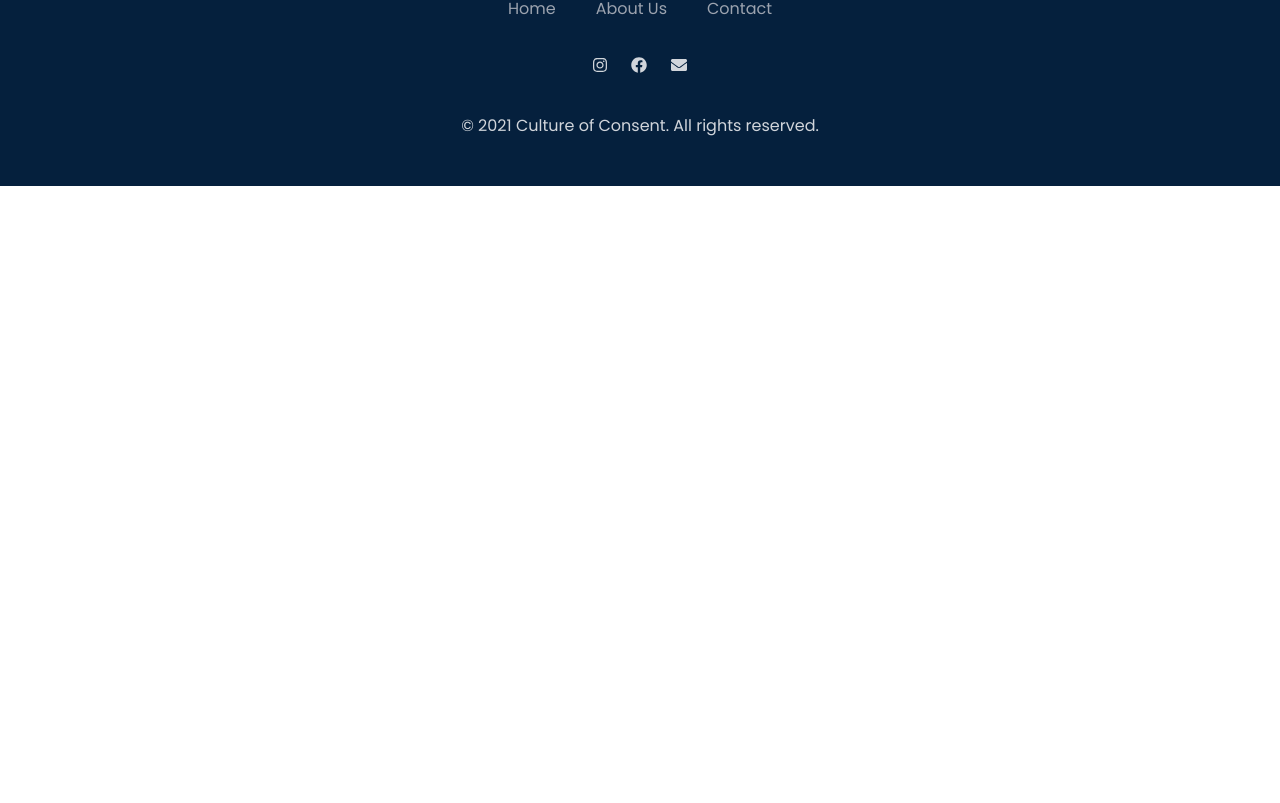
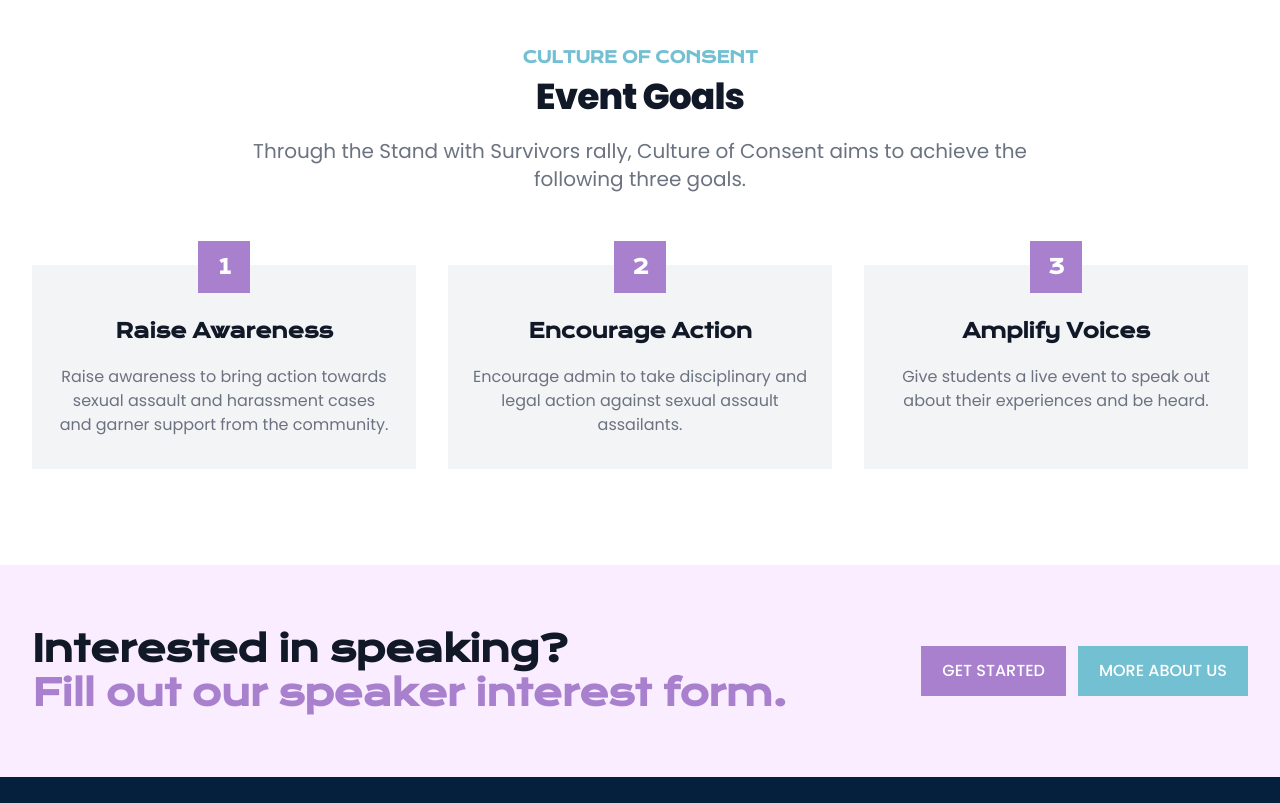
Before and after one commit to MasonWang025/sa-rally-website, a Next.js app: page / in a window 1280 px wide. Shown: the part 1937-2740 px from the top of the page. Before the commit the page ends 2123 px from the top, so only its background shows below. Built offline with nearby package versions, Linux system fonts and the light colour scheme; what @tailwindcss/typography would draw is missing.

Commit message:
home page mostly complete

```diff
--- /dev/null
+++ b/components/home/CTA.tsx
@@ -0,0 +1,38 @@
+import Link from "next/link";
+
+/* This example requires Tailwind CSS v2.0+ */
+export default function CTA() {
+  return (
+    <div className="bg-coc-light-primary">
+      <div className="max-w-7xl mx-auto py-12 px-4 sm:px-6 lg:py-16 lg:px-8 lg:flex lg:items-center lg:justify-between">
+        <h2 className="text-3xl font-extrabold sm:tracking-tight tracking-tighter text-gray-900 sm:text-4xl">
+          <span className="block">Interested in speaking?</span>
+          <span className="block mt-1 text-coc-purple-primary">
+            Fill out our speaker interest form.
+          </span>
+        </h2>
+        <div className="mt-8 flex lg:mt-0 lg:flex-shrink-0">
+          <div className="inline-flex">
+            <a
+              href="https://docs.google.com/forms/d/e/1FAIpQLScY-O_4k8qWik3syS6SqeGRfSYkmMTujDcR-TJsUACM2c1qRg/viewform"
+              target="_blank"
+              className="uppercase inline-flex items-center justify-center px-5 py-3 border border-transparent text-base font-medium text-white bg-coc-purple-primary hover:bg-coc-purple-dark"
+            >
+              Get started
+            </a>
+          </div>
+          <div className="ml-3 inline-flex">
+            <Link href="/about">
+              <a
+                href="#"
+                className="uppercase inline-flex items-center justify-center px-5 py-3 border border-transparent text-base font-medium text-white bg-coc-blue-primary hover:bg-coc-blue-dark"
+              >
+                More about us
+              </a>
+            </Link>
+          </div>
+        </div>
+      </div>
+    </div>
+  );
+}
--- /dev/null
+++ b/components/home/Goals.tsx
@@ -0,0 +1,62 @@
+import React from "react";
+
+const qualities = [
+  {
+    title: "Raise Awareness",
+    content:
+      "Raise awareness to bring action towards sexual assault and harassment cases and garner support from the community. ",
+  },
+  {
+    title: "Encourage Action",
+    content:
+      "Encourage admin to take disciplinary and legal action against sexual assault assailants. ",
+  },
+  {
+    title: "Amplify Voices",
+    content:
+      "Give students a live event to speak out about their experiences and be heard.",
+  },
+];
+
+export default function Goals() {
+  return (
+    <div className="relative bg-white py-16 sm:py-24">
+      <div className="mx-auto max-w-md px-4 text-center sm:max-w-3xl sm:px-6 lg:px-8 lg:max-w-7xl">
+        <h2 className="text-base font-semibold tracking-tighter sm:tracking-tight text-coc-blue-primary uppercase">
+          Culture of Consent
+        </h2>
+        <p className="mt-2 text-3xl font-extrabold text-gray-900 tracking-tight sm:text-4xl">
+          Event Goals
+        </p>
+        <p className="mt-5 max-w-prose mx-auto text-xl text-gray-500">
+          Through the Stand with Survivors rally, Culture of Consent aims to
+          achieve the following three goals.
+        </p>
+        <div className="mt-12">
+          <div className="flex justify-content-center gap-8 md:flex-row flex-col">
+            {qualities.map(({ title, content }, index) => (
+              <div key={title} className="pt-6 flex-root md:w-1/3">
+                <div className="flow-root bg-gray-100 h-full px-6 pb-8">
+                  <div className="-mt-6">
+                    <div>
+                      <span className="inline-flex items-center justify-center p-3 bg-coc-purple-primary">
+                        {/* Heroicon name: cloud-upload */}
+                        <h1 className="font-extrabold text-xl text-white w-7">
+                          {index + 1}
+                        </h1>
+                      </span>
+                    </div>
+                    <h3 className="mt-6 text-xl font-bold text-gray-900 tracking-tight">
+                      {title}
+                    </h3>
+                    <p className="mt-5 text-base text-gray-500">{content}</p>
+                  </div>
+                </div>
+              </div>
+            ))}
+          </div>
+        </div>
+      </div>
+    </div>
+  );
+}
--- a/components/home/What.tsx
+++ b/components/home/What.tsx
@@ -3,7 +3,7 @@ import Link from "next/link";
 
 export default function What() {
   return (
-    <div className="relative z-30 bg-gray-50 overflow-hidden" id="about">
+    <div className="relative z-30 bg-gray-100 overflow-hidden" id="about">
       <div className="relative pt-6 pb-16 sm:pb-24">
         <main className="mt-16 pcontainer sm:mt-24">
           <h1 className="tracking-tighter sm:tracking-tight font-bold text-3xl md:text-4xl">
--- a/pages/index.tsx
+++ b/pages/index.tsx
@@ -3,6 +3,8 @@ import Hero from "../components/home/Hero";
 import WhenAndWhere from "../components/home/WhenAndWhere";
 import Page from "./../components/utility/Page";
 import What from "./../components/home/What";
+import Goals from "../components/home/Goals";
+import CTA from "./../components/home/CTA";
 
 export default function index() {
   return (
@@ -13,6 +15,8 @@ export default function index() {
       <Hero />
       <WhenAndWhere />
       <What />
+      <Goals />
+      <CTA />
     </Page>
   );
 }
--- a/tailwind.config.js
+++ b/tailwind.config.js
@@ -15,7 +15,7 @@ module.exports = {
       colors: {
         coc: {
           light: {
-            light: "##fcf5ff",
+            light: "#fcf5ff",
             primary: "#F9EDFF",
             dark: "##e9d5f2",
           },
@@ -27,12 +27,12 @@ module.exports = {
           green: {
             light: "#8cd4a7",
             primary: "#7BC697",
-            dark: "##63ab7e",
+            dark: "#63ab7e",
           },
           blue: {
             light: "#8bcfe0",
             primary: "#74C0D3",
-            dark: "##61aec2",
+            dark: "#61aec2",
           },
           dark: {
             light: "##0c3057",
```
